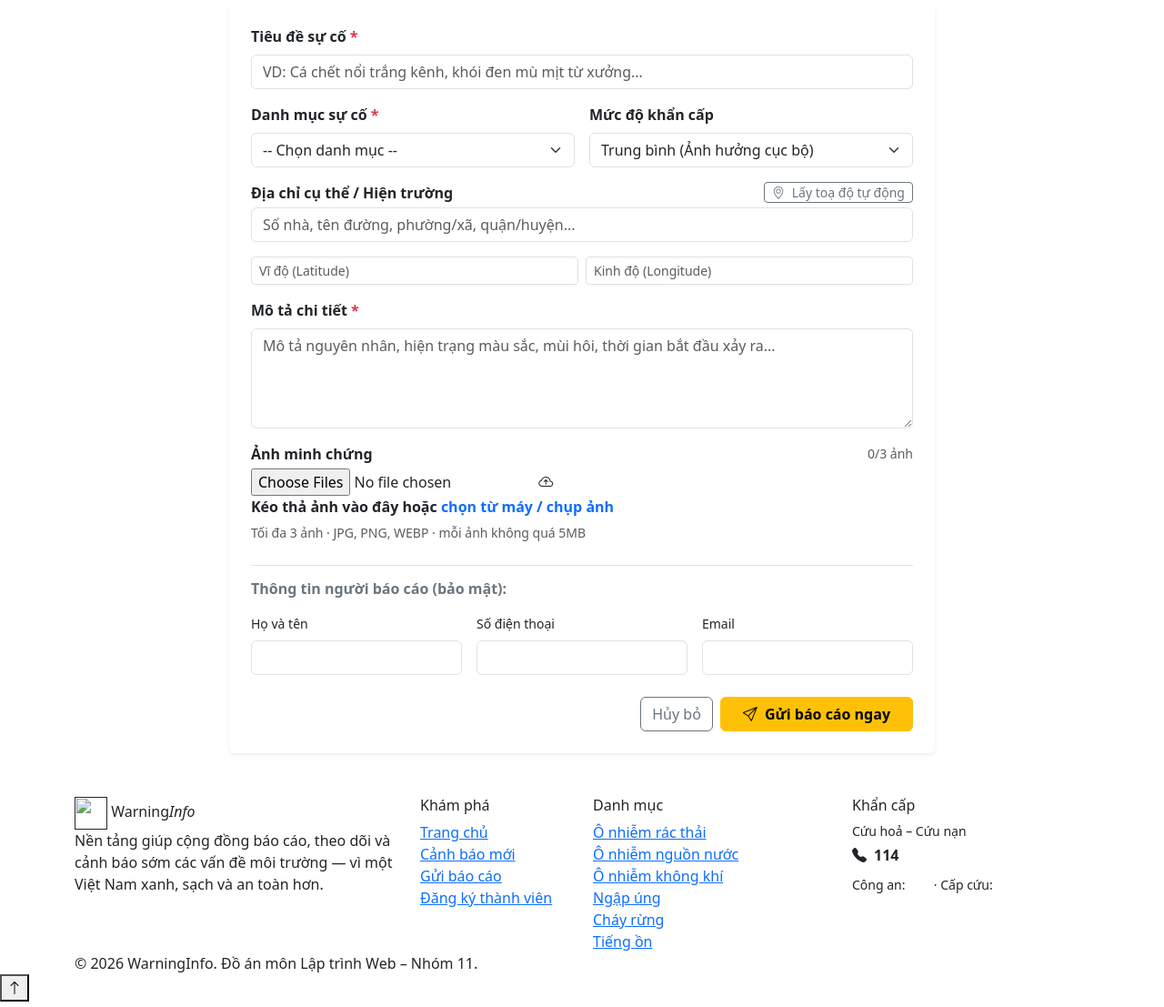
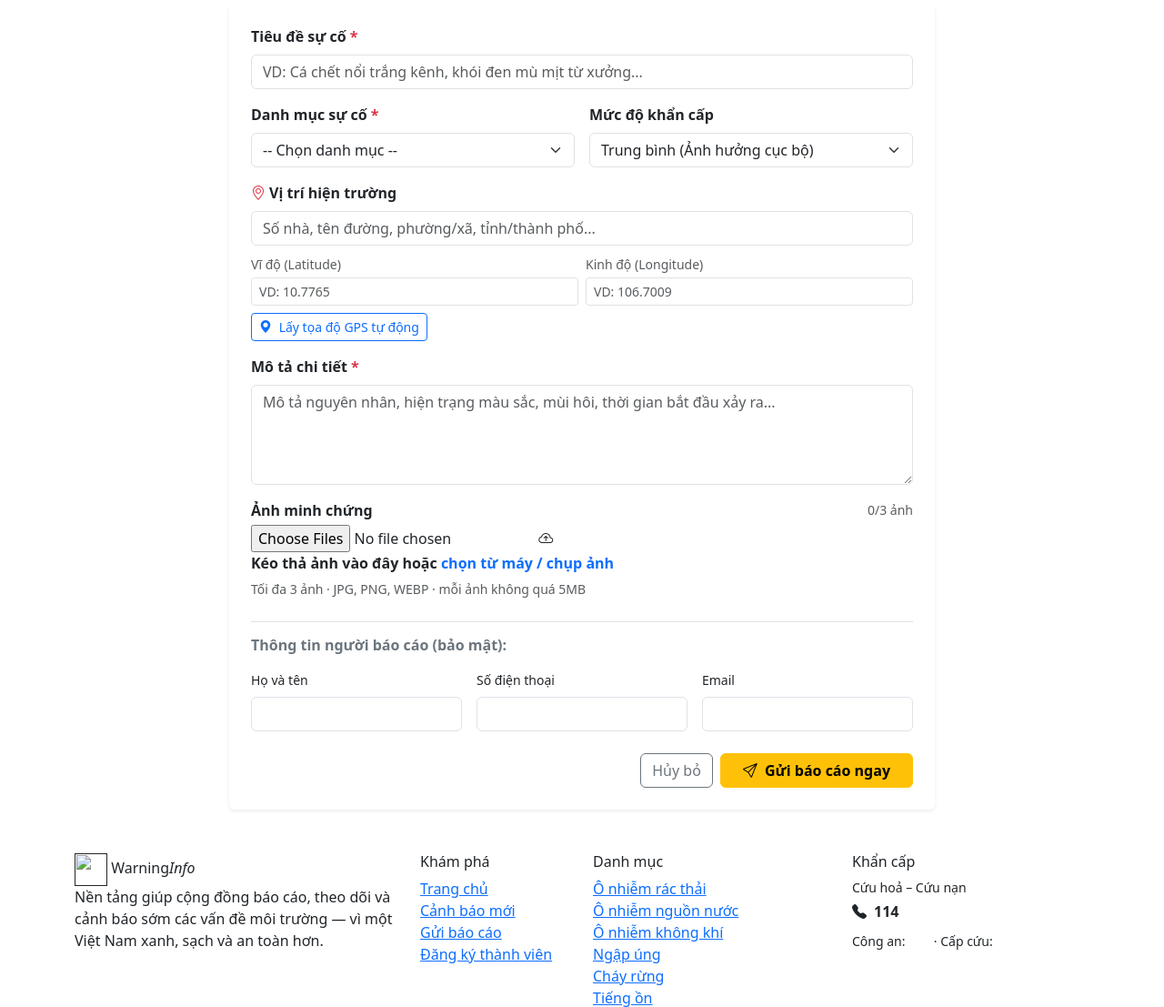
Before and after one commit to nvm4nh/Group11_Project-Web_WarningInfo, a PHP site: the page made by app/views/reports/create.php in a window 1280 px wide. Shown: the part 257-1364 px from the top of the page at 91% size. Run offline with PHP 8.4, Linux system fonts and the light colour scheme; the template is opened without the code that fills it, so the values that code supplies are empty; some libraries are stand-ins or nearby versions.

Commit message:
COMMIT.txt

```diff
--- a/app/views/reports/create.php
+++ b/app/views/reports/create.php
@@ -15,16 +15,17 @@
     <?php endif; ?>
 
     <div class="card border-0 shadow-sm p-4">
-      <form method="post" action="<?= url('report/store') ?>" enctype="multipart/form-data" novalidate>
+      <form method="post" action="<?= url('report/store') ?>" enctype="multipart/form-data" class="needs-validation" id="reportForm" novalidate>
         <!-- Tiêu đề -->
         <div class="mb-3">
           <label class="form-label fw-semibold">Tiêu đề sự cố <span class="text-danger">*</span></label>
           <input type="text" name="title" class="form-control <?= !empty($data['errors']['title']) ? 'is-invalid' : '' ?>"
                  placeholder="VD: Cá chết nổi trắng kênh, khói đen mù mịt từ xưởng..."
-                 value="<?= e($data['old']['title'] ?? '') ?>" required>
+                 value="<?= e($data['old']['title'] ?? '') ?>" required minlength="5" maxlength="200">
           <?php if (!empty($data['errors']['title'])): ?>
             <div class="invalid-feedback"><?= e($data['errors']['title']) ?></div>
           <?php endif; ?>
+          <div class="invalid-feedback client-feedback">Vui lòng nhập tiêu đề (từ 5 đến 200 ký tự).</div>
         </div>
 
         <div class="row g-3 mb-3">
@@ -42,6 +43,7 @@
             <?php if (!empty($data['errors']['category_id'])): ?>
               <div class="invalid-feedback"><?= e($data['errors']['category_id']) ?></div>
             <?php endif; ?>
+            <div class="invalid-feedback client-feedback">Vui lòng chọn danh mục sự cố.</div>
           </div>
 
           <!-- Mức độ -->
@@ -56,26 +58,32 @@
           </div>
         </div>
 
-        <!-- Địa chỉ & Toạ độ -->
-        <div class="mb-3">
-          <div class="d-flex justify-content-between align-items-center mb-1">
-            <label class="form-label fw-semibold mb-0">Địa chỉ cụ thể / Hiện trường</label>
-            <button type="button" class="btn btn-outline-secondary btn-sm py-0" id="btnGetLocation">
-              <i class="bi bi-geo-alt me-1"></i> Lấy toạ độ tự động
+        <!-- Vị trí: địa chỉ + toạ độ GPS (TV4) -->
+        <div class="location-box mb-3">
+          <label class="form-label fw-semibold" for="addressInput"><i class="bi bi-geo-alt text-danger me-1"></i>Vị trí hiện trường</label>
+          <input type="text" name="address" id="addressInput" class="form-control mb-2" maxlength="500"
+                 placeholder="Số nhà, tên đường, phường/xã, tỉnh/thành phố..."
+                 value="<?= e($data['old']['address'] ?? '') ?>">
+          <div class="row g-2">
+            <div class="col-6">
+              <label class="form-label small text-muted mb-1" for="latInput">Vĩ độ (Latitude)</label>
+              <input type="number" step="any" min="-90" max="90" name="latitude" id="latInput" class="form-control form-control-sm"
+                     placeholder="VD: 10.7765" value="<?= e($data['old']['latitude'] ?? '') ?>">
+              <div class="invalid-feedback client-feedback">Vĩ độ từ -90 đến 90, nhập đủ cả kinh độ.</div>
+            </div>
+            <div class="col-6">
+              <label class="form-label small text-muted mb-1" for="lngInput">Kinh độ (Longitude)</label>
+              <input type="number" step="any" min="-180" max="180" name="longitude" id="lngInput" class="form-control form-control-sm"
+                     placeholder="VD: 106.7009" value="<?= e($data['old']['longitude'] ?? '') ?>">
+              <div class="invalid-feedback client-feedback">Kinh độ từ -180 đến 180, nhập đủ cả vĩ độ.</div>
+            </div>
+          </div>
+          <div class="d-flex flex-wrap align-items-center gap-2 mt-2">
+            <button type="button" class="btn btn-outline-primary btn-sm btn-gps" id="btnGetLocation">
+              <i class="bi bi-geo-alt-fill me-1"></i> Lấy tọa độ GPS tự động
             </button>
-          </div>
-          <input type="text" name="address" class="form-control" placeholder="Số nhà, tên đường, phường/xã, quận/huyện..."
-                 value="<?= e($data['old']['address'] ?? '') ?>">
-        </div>
-
-        <div class="row g-2 mb-3">
-          <div class="col-sm-6">
-            <input type="number" step="any" name="latitude" id="latInput" class="form-control form-control-sm text-muted"
-                   placeholder="Vĩ độ (Latitude)" value="<?= e($data['old']['latitude'] ?? '') ?>">
-          </div>
-          <div class="col-sm-6">
-            <input type="number" step="any" name="longitude" id="lngInput" class="form-control form-control-sm text-muted"
-                   placeholder="Kinh độ (Longitude)" value="<?= e($data['old']['longitude'] ?? '') ?>">
+            <a href="#" id="mapPreview" class="small d-none" target="_blank" rel="noopener"><i class="bi bi-map me-1"></i>Xem trên Google Maps</a>
+            <span id="gpsStatus" class="gps-status text-muted" aria-live="polite"></span>
           </div>
         </div>
 
@@ -83,10 +91,11 @@
         <div class="mb-3">
           <label class="form-label fw-semibold">Mô tả chi tiết <span class="text-danger">*</span></label>
           <textarea name="description" rows="4" class="form-control <?= !empty($data['errors']['description']) ? 'is-invalid' : '' ?>"
-                    placeholder="Mô tả nguyên nhân, hiện trạng màu sắc, mùi hôi, thời gian bắt đầu xảy ra..." required><?= e($data['old']['description'] ?? '') ?></textarea>
+                    placeholder="Mô tả nguyên nhân, hiện trạng màu sắc, mùi hôi, thời gian bắt đầu xảy ra..." required minlength="10"><?= e($data['old']['description'] ?? '') ?></textarea>
           <?php if (!empty($data['errors']['description'])): ?>
             <div class="invalid-feedback"><?= e($data['errors']['description']) ?></div>
           <?php endif; ?>
+          <div class="invalid-feedback client-feedback">Vui lòng mô tả sự cố (ít nhất 10 ký tự).</div>
         </div>
 
         <!-- Ảnh minh chứng (TV4): xem trước ảnh trước khi gửi. Phần lưu file do TV3 xử lý ở ReportController::store() -->
@@ -135,30 +144,6 @@
   </div>
 </section>
 
-<script>
-document.getElementById('btnGetLocation')?.addEventListener('click', function() {
-  if (navigator.geolocation) {
-    this.disabled = true;
-    this.innerHTML = '<span class="spinner-border spinner-border-sm me-1"></span> Đang định vị...';
-    navigator.geolocation.getCurrentPosition(
-      pos => {
-        document.getElementById('latInput').value = pos.coords.latitude.toFixed(7);
-        document.getElementById('lngInput').value = pos.coords.longitude.toFixed(7);
-        this.disabled = false;
-        this.innerHTML = '<i class="bi bi-check-circle text-success me-1"></i> Đã lấy toạ độ';
-      },
-      err => {
-        alert('Không thể lấy toạ độ: ' + err.message);
-        this.disabled = false;
-        this.innerHTML = '<i class="bi bi-geo-alt me-1"></i> Lấy toạ độ tự động';
-      }
-    );
-  } else {
-    alert('Trình duyệt không hỗ trợ Geolocation.');
-  }
-});
-</script>
-
 <script src="<?= asset('js/report-form.js') ?>" defer></script>
 
 <?php require APPROOT . '/app/views/layouts/footer.php'; ?>
```
Also changed, not shown: public/assets/css/report-form.css, public/assets/js/report-form.js.
